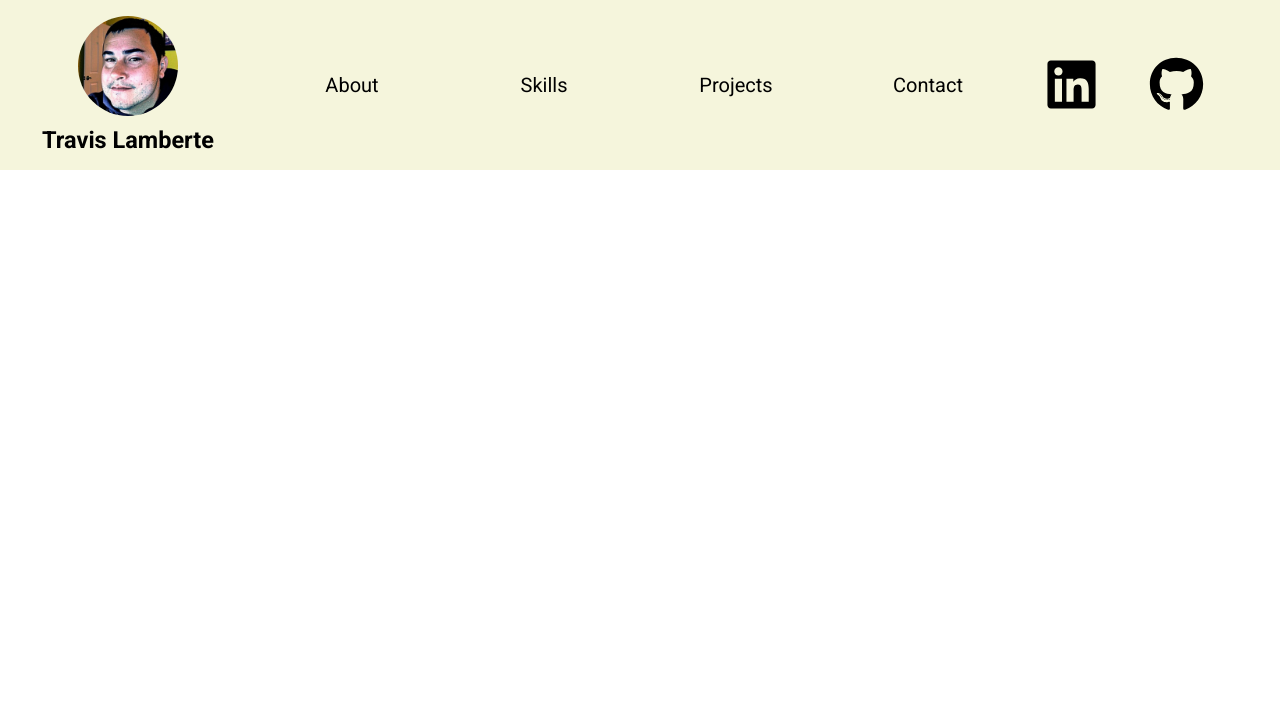
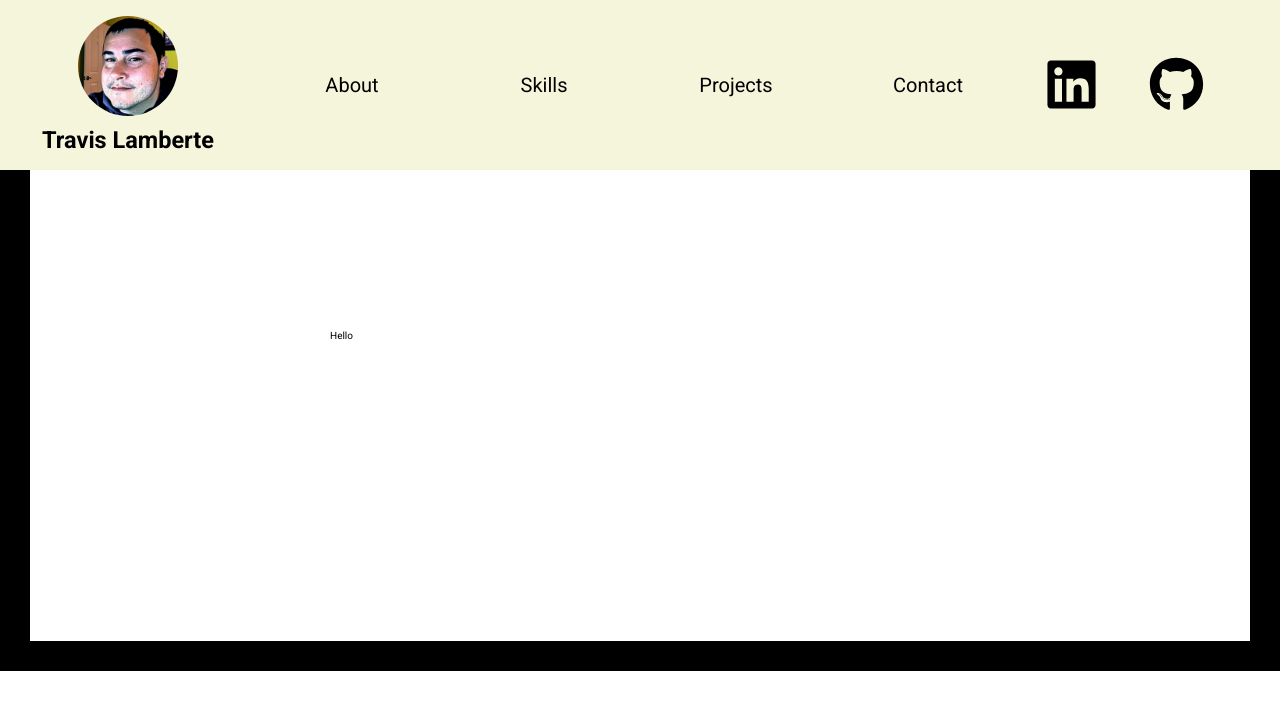
Before and after one commit to seattletravis/portfolio, a React (Create React App) app: page /#/design in a window 1280 px wide. Shown: the top 710 px of the page. Built offline with nearby package versions, Linux system fonts and the light colour scheme.

Commit message:
added design page to layout

```diff
--- a/src/4-Layout/Layout.js
+++ b/src/4-Layout/Layout.js
@@ -17,6 +17,9 @@ const Layout = () => {
 					<li>
 						<Link to='/contact'>Contact</Link>
 					</li>
+					<li>
+						<Link to='/design'>Design</Link>
+					</li>
 				</ul>
 			</nav>
 
--- a/src/6-Design/Design.js
+++ b/src/6-Design/Design.js
@@ -3,7 +3,8 @@ import './design.css';
 function Design() {
 	return (
 		<>
-			<h1>Hello</h1>
+			<div className='design'>Hello</div>;
+			<p>This is something that should show up</p>
 		</>
 	);
 }
--- a/src/6-Design/design.css
+++ b/src/6-Design/design.css
@@ -0,0 +1,5 @@
+.design {
+	color: black;
+	padding: 300px;
+	border: 30px solid black;
+}
```
